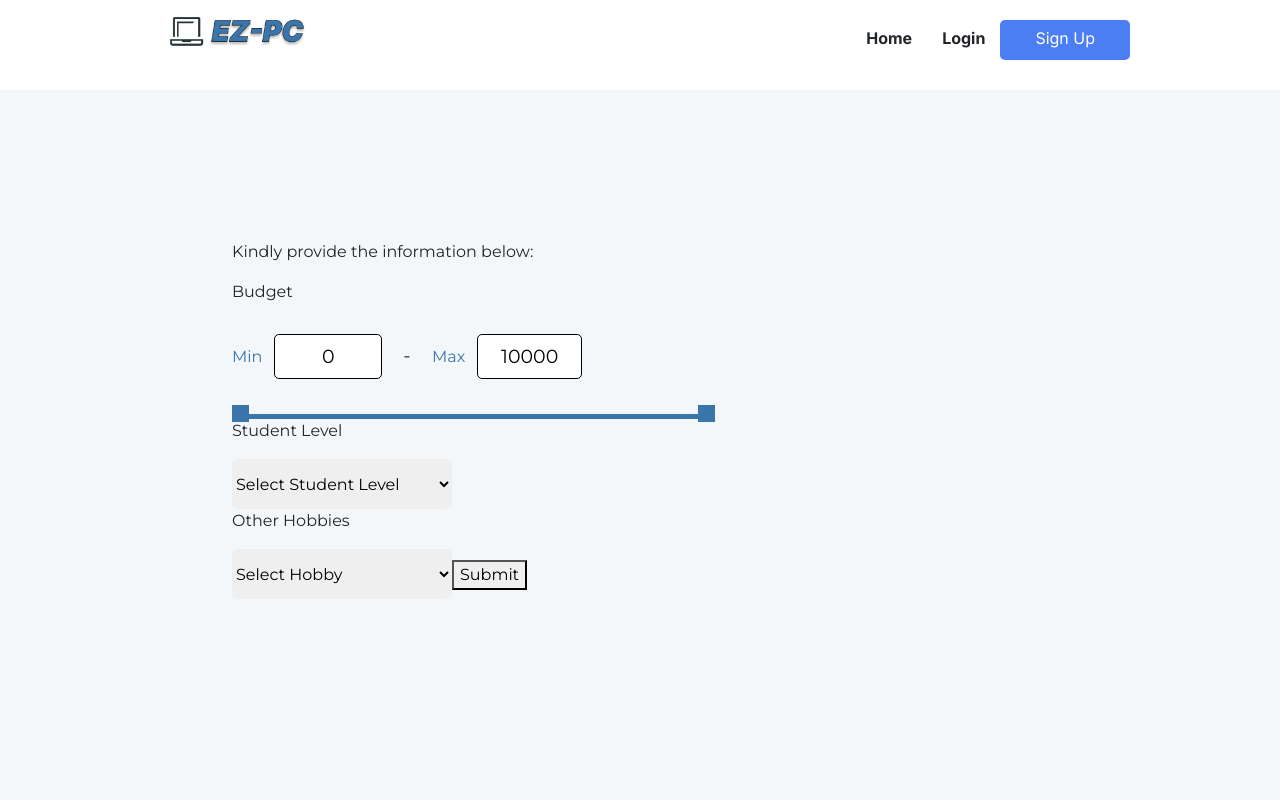
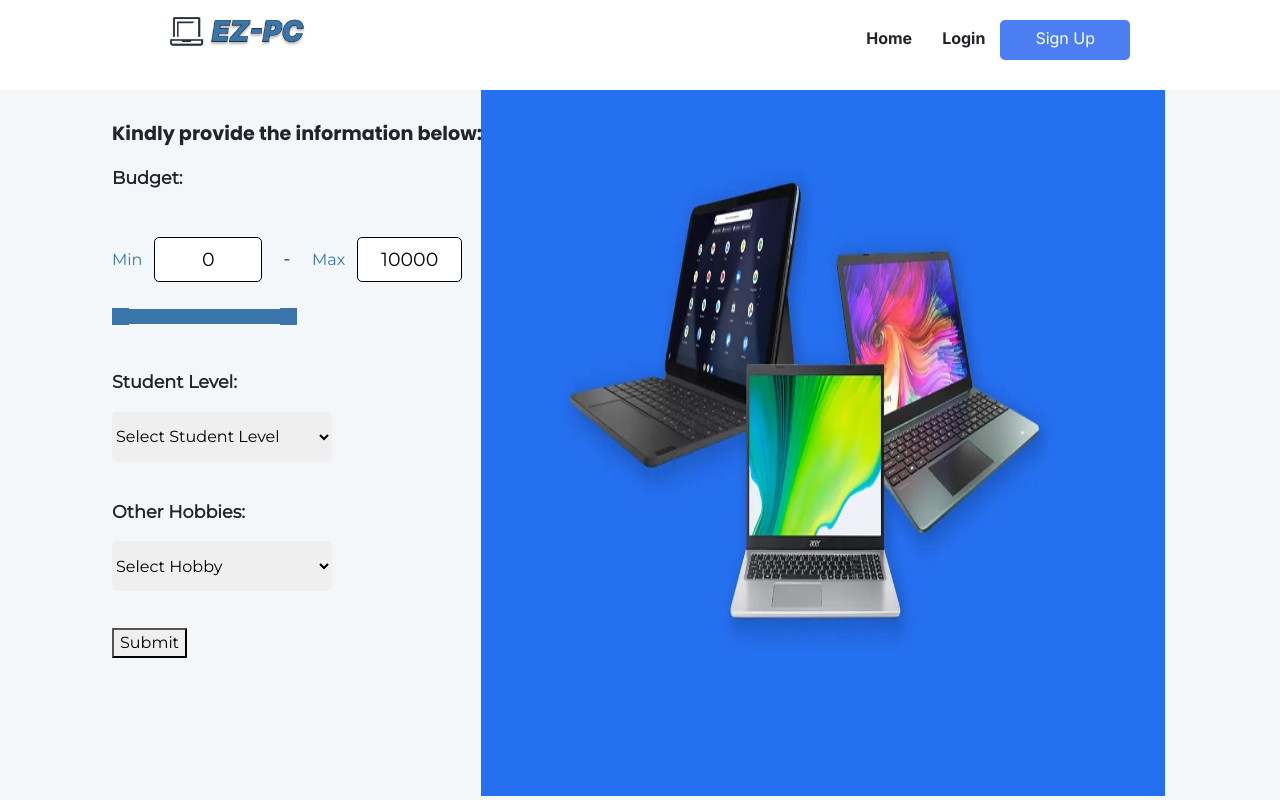
Before and after one commit to khoatran3005/EZ-PC, a React (Create React App) app in the folder front-end/: page /info in a window 1280 px wide. Built offline with nearby package versions, Linux system fonts and the light colour scheme.

Commit message:
updated front-end info page

```diff
--- a/front-end/src/components/Header/Header.scss
+++ b/front-end/src/components/Header/Header.scss
@@ -40,6 +40,8 @@ nav a {
 
 #HLS {
     margin-right: 120px;
+    font-family: 'Inter', sans-serif;
+
 }
 
 #signup-btn {
@@ -56,3 +58,6 @@ nav a {
     border-radius: 4px;
     cursor: pointer;
 }
+.nav-link{
+    font-family: 'Inter', sans-serif;
+}
--- a/front-end/src/components/Input/Info.js
+++ b/front-end/src/components/Input/Info.js
@@ -1,6 +1,7 @@
 import React, { useState } from 'react';
 import './Info.scss'
-import ill from '../../assets/ill.png'
+import { Link } from "react-router-dom";
+import infoimg from '../../assets/infoimg.jpg';
 
 const Info = () => {
   const [minValue, setMinValue] = useState(0);
@@ -36,7 +37,7 @@ const Info = () => {
         <form onSubmit={handleSubmit}>
           <div id="input" className="input">
             <p className="kind">Kindly provide the information below:</p>
-            <p className="head">Budget</p>
+            <p className="head">Budget:</p>
             <div className="price-input">
               <div className="field">
                 <span>Min</span>
@@ -87,7 +88,8 @@ const Info = () => {
               />
             </div>
             {/* Other input fields */}
-            <p className="head">Student Level</p>
+            <div id = "test">
+            <p className="head">Student Level:</p>
             <select className="select" size="1" name="level" value={studentLevel} onChange={handleStudentLevelChange}>
               <option className="drop" value="">Select Student Level</option>
               <option value="Elementary">Elementary</option>
@@ -95,15 +97,26 @@ const Info = () => {
               <option value="High School">High School</option>
               <option value="College">College</option>
             </select>
-            <p className="head">Other Hobbies</p>
+            </div>
+
+            <div id ="test">
+            <p className="head">Other Hobbies:</p>
             <select size="1" name="hobby" value={hobby} onChange={handleHobbyChange}>
               <option className="drop" value="">Select Hobby</option>
               <option value="Gaming">Gaming</option>
               <option value="Video Editing">Video Editing</option>
             </select>
+            </div>
+            <div id ="test">
             <button type="submit">Submit</button> {/* Submit button */}
+            </div>
           </div>
         </form>
+
+
+        <div className= "infoimg"></div>
+        <img id="infoimg" src={infoimg} alt="illustration" />
+        <div></div>
       </div>
     </>
   );
--- a/front-end/src/components/Input/Info.scss
+++ b/front-end/src/components/Input/Info.scss
@@ -1,6 +1,6 @@
 @import url('https://fonts.googleapis.com/css?family=Montserrat');
 @import url('https://fonts.googleapis.com/css?family=Inter');
-
+@import url('https://fonts.googleapis.com/css2?family=Poppins:wght@700&display=swap');
 
   #input{
     margin-top: 150px;
@@ -8,6 +8,14 @@
     margin-left: 150px;
 
   }
+  .input {
+    flex: 1;
+    display: flex;
+    flex-direction: column;
+    justify-content: space-between;
+
+  }
+
 
   #select {
     font-family: 'Montserrat', sans-serif;
@@ -16,18 +24,24 @@
     border: none;
     border-radius: 5px;
   }
-  #head{
-    font-weight: bold;
+  .head{
+     /* Use Poppins font */
+     font-weight: bold;
+    font-size: 1.1em;
+
+  }
+  #test{
+    margin-top: 10%;
   }
   .drop{
     color:#666666;
   }
-  #kind{
-    font-family: Poppins;
-    font-size: 32px;
-    color:#000000;
-    font-weight: bold;
+  .kind {
+    font-family: 'Poppins', sans-serif; /* Use Poppins font */
+    font-weight: bold; /* Make the text bold */
+    font-size: 1.2em; /* Set the font size to 1.2 times the default size */
   }
+
 
   .price-input {
     width: 100%;
@@ -68,15 +82,16 @@ input[type="number"]::-webkit-inner-spin-button {
 }
 
 .slider {
-    height: 5px;
+    height: 15px;
     width: 50%;
     border-radius: 5px;
     background: #ddd;
     position: relative;
+    top: -8px;
 }
 
 .slider .progress {
-    height: 5px;
+    height: 15px;
     position: absolute;
     left: 0;
     right: 0;
@@ -90,7 +105,7 @@ input[type="number"]::-webkit-inner-spin-button {
 
 .range-input input {
     position: absolute;
-    top: -5px;
+    top: -15px;
     height: 5px;
     width: 50%;
     background: none;
@@ -116,10 +131,29 @@ input[type="range"]::-moz-range-thumb {
     margin-top: -6px; /* Adjusted to center the thumb vertically */
 }
 
-/* .container {
-    background-image: url("../../assets/ill.png");
+.container {
+  align-items: flex-end;
+  position: relative; /* has to be position relative for left to work, or you could just do margin-left: -50px; too */
+  left: -120px;
+  display: flex;
+  top: -120px;
+
+    /* background-image: url("../../assets/ill.png");
     background-size: cover;
     background-position: center;
-    opacity: 10%; /* Adjust the opacity value as needed */
-    /* Add any other styles you want for the background container
-  }  */
+    opacity: 10%; Adjust the opacity value as needed */
+
+  }
+
+  #infoimg {
+    position: absolute;
+    top: 0;
+    right: -75px;
+    width: 60%; /* Set the width to cover the right half of the screen */
+    height: 120%; /* Set the height to cover the full height of the screen */
+   /* Ensure the image covers the entire space */
+    z-index: -1; /* Ensure the image is behind other content */
+    background-image: url('../../assets/infoimg.jpg'); /* Set background image */
+     background-size: cover; /* Ensure the image covers the entire space */
+   background-position: right;
+  }
```
Also changed, not shown: front-end/src/assets/infoimg.jpg (added), front-end/src/components/Home/Homepage.js (line endings or trailing spaces).
